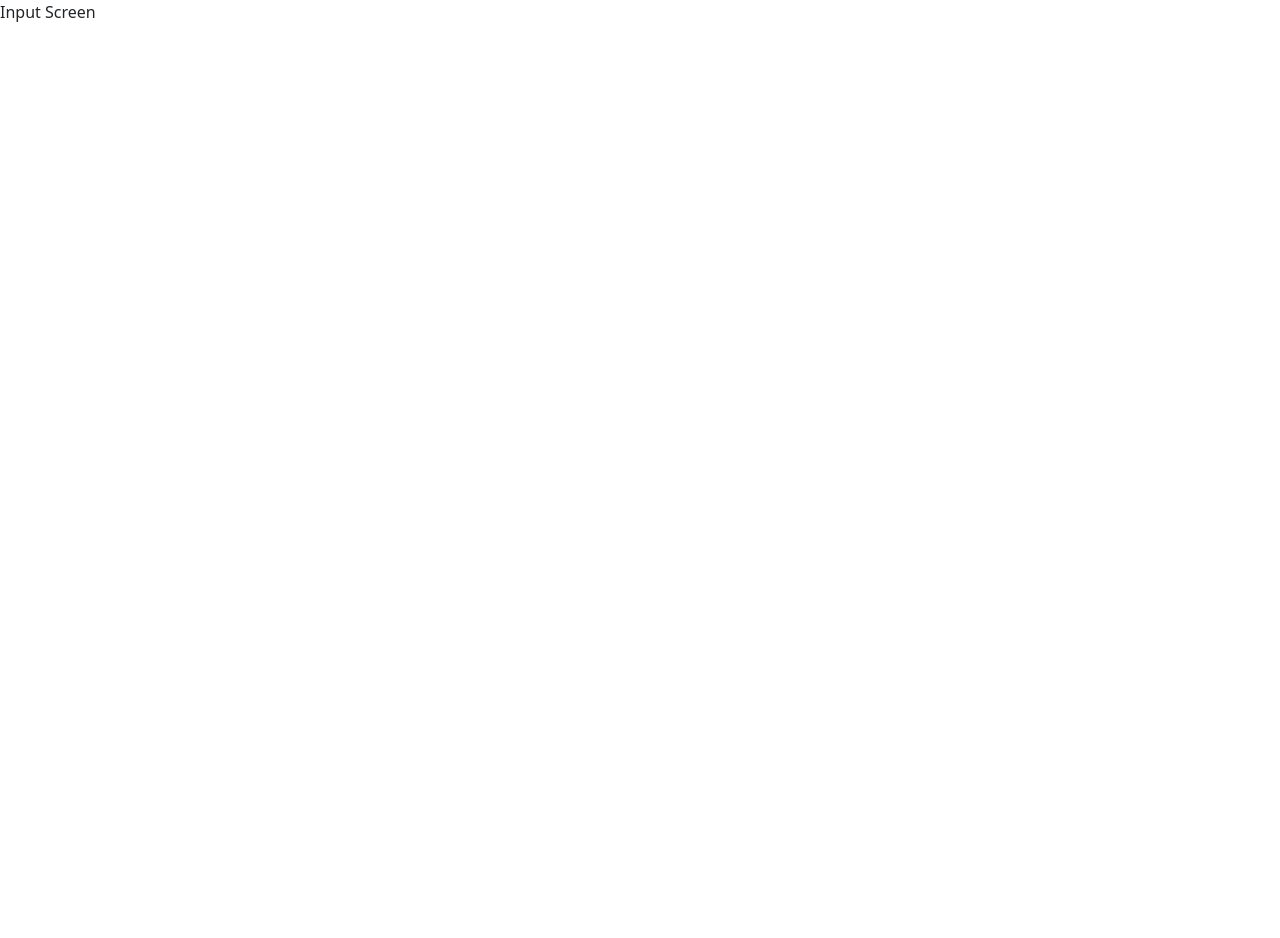
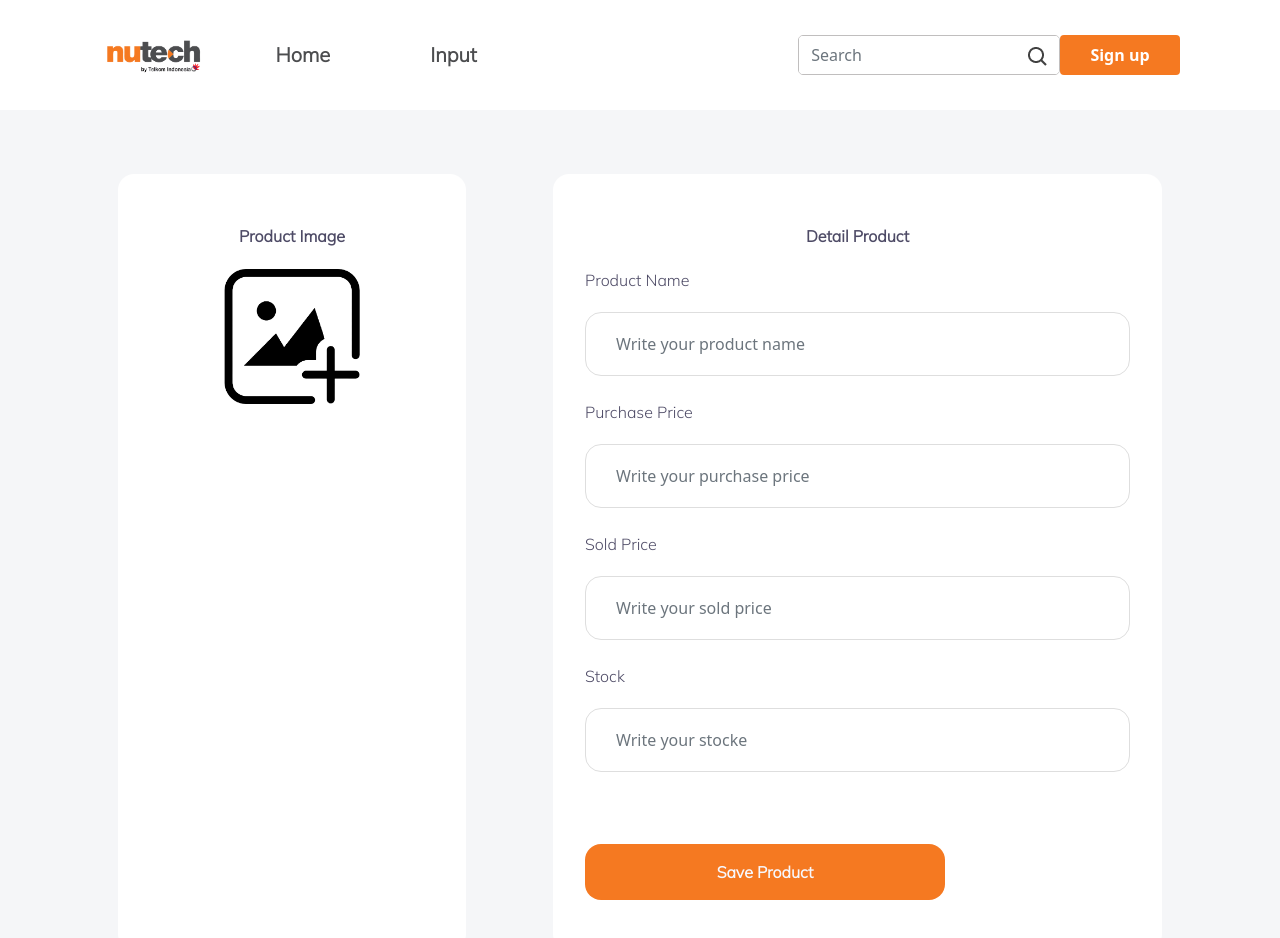
Before and after one commit to Yosef1997/Nutechpp, a React (Create React App) app: page /product in a window 1280 px wide. Shown: the top 938 px of the page. Before the commit the page ends 800 px from the top, so only its background shows below. Built offline with nearby package versions, Linux system fonts and the light colour scheme; no server answers.

Commit message:
create input pages

```diff
--- a/src/components/Input/index.js
+++ b/src/components/Input/index.js
@@ -1,5 +1,5 @@
 import React, { Component } from 'react'
-import './Input.css'
+import './input.css'
 import { Form } from 'react-bootstrap'
 
 export default class index extends Component {
--- /dev/null
+++ b/src/components/PostData/index.js
@@ -0,0 +1,203 @@
+import React, { Component } from 'react'
+import './postdata.css'
+import ImgIcon from '../../assets/uploadimage.png'
+import { Container, Row, Col, Button } from 'react-bootstrap'
+import { Formik } from 'formik'
+import Input from '../Input'
+
+export default class index extends Component {
+  state = {
+    isLoading: false,
+    message: '',
+    isMessage: false,
+    selectedFile: false
+  }
+
+  dataValidation = (values) => {
+    const errors = {}
+    const { productName, buyPrice, soldPrice, stock } = values
+    if (productName.length < 3) {
+      errors.productName = 'First name minimum 3 characters'
+    } else if (!productName) {
+      errors.productName = 'Product Name required'
+    } else if (!/^\d+$/.test(buyPrice)) {
+      errors.buyPrice = 'Buy Price should be number'
+    } else if (!buyPrice) {
+      errors.buyPrice = 'Buy price required'
+    } else if (!/^\d+$/.test(soldPrice)) {
+      errors.soldPrice = 'Sold price should be number'
+    } else if (!soldPrice) {
+      errors.soldPrice = 'Sold price required'
+    } else if (!/^\d+$/.test(stock)) {
+      errors.stock = 'Stock should be number'
+    } else if (!stock) {
+      errors.stock = 'Stock required'
+    }
+    return errors
+  }
+
+
+  uploadPicture = async (value) => {
+    this.setState({ isLoading: true })
+    const FILE_SIZE = 500 * 1024
+    const SUPPORTED_FORMATS = [
+      'image/jpg',
+      'image/jpeg',
+      'image/gif',
+      'image/png'
+    ]
+    const { token, user } = this.props.auth
+    if (SUPPORTED_FORMATS.indexOf(value.type) === -1) {
+      setTimeout(() => {
+        this.setState({ isLoading: false, message: 'File not compatibel' })
+      }, 2000)
+    } else if (FILE_SIZE < value.size) {
+      setTimeout(() => {
+        this.setState({ isLoading: false, message: 'File to large' })
+      }, 2000)
+    } else {
+      await this.props.updateUser(token, { id: user.id, picture: (value) })
+      setTimeout(() => {
+        this.setState({ isLoading: false, message: 'Update profile succsefully', selectedFile: true })
+      }, 2000)
+    }
+    setTimeout(() => {
+      this.setState({ message: '', selectedFile: false })
+    }, 6000)
+  }
+
+  deletePicture = async () => {
+    this.setState({ isLoading: true })
+    const { token } = this.props.auth
+    await this.props.deletePicture(token, { id: this.props.auth.user.id })
+    setTimeout(() => {
+      this.setState({ isLoading: false, message: 'Delete picture profile successfully' })
+    }, 2000)
+    setTimeout(() => {
+      this.setState({ message: '', selectedFile: false })
+    }, 5000)
+  }
+
+  async postProduct(values) {
+    const { token } = this.props.auth
+    const { user } = this.props.auth
+    this.props.updateUser(token, {
+      id: user.id,
+      firstName: values.firstName,
+      lastName: values.lastName,
+      email: values.email,
+      phoneNumber: values.phoneNumber,
+      password: values.newPassword
+    })
+    setTimeout(() => {
+      this.setState({ isLoading: false, isMessage: true })
+    }, 1000)
+    setTimeout(() => {
+      this.setState({ isMessage: false })
+    }, 5000)
+  }
+
+  render() {
+    // const { isLoading, message, isMessage, selectedFile } = this.state
+    return (
+      <Container fluid className='postDataContainer'>
+        <Row>
+          <Col lg={4} className='postDataForm'>
+            <div className='profileCardText1'>Product Image</div>
+            <input
+              style={{ display: 'none' }}
+              type='file'
+              onChange={(event) => this.uploadPicture(event.target.files[0])}
+              ref={fileInput => this.fileInput = fileInput}
+            />
+            <div onClick={() => this.fileInput.click()} className='profileCardBtn'>
+              {/* {user.picture === null
+                ? <img src={Profil} className='profileCardImg' />
+                : <img src={`${URL}/upload/profile/${user.picture}`} className='profileCardImg' />
+              } */}
+              <img src={ImgIcon} alt='...' className='profileCardImg' />
+            </div>
+            {/* {isLoading
+              ? (<div className='d-flex flex-row justify-content-center mt-3'>
+                <Spinner animation="grow" size="md" variant="success" />
+              </div>
+                )
+              : (null)}
+            {user.picture !== null && !isLoading && message === '' ? <div onClick={this.deletePicture} className='profilCardDeleteBtn'>Delete Picture</div> : <div>Click icon for upload image</div>}
+            {message !== '' && selectedFile ? <div className='textSuccess text-center'>{message}</div> : <div className='textError text-center'>{message}</div>} */}
+          </Col>
+          <Col></Col>
+          <Col lg={7} className='postDataForm'>
+            <div className='profileCardText1'>Detail Product</div>
+            <Formik
+              initialValues={{
+                productName: '',
+                buyPrice: '',
+                soldPrice: '',
+                stock: '',
+              }}
+              validate={(values) => this.dataValidation(values)}
+              onSubmit={(values, { resetForm }) => {
+                this.setState({ isLoading: true })
+                this.postProduct(values)
+                setTimeout(() => {
+                  resetForm()
+                }, 500)
+              }}
+            >
+              {({ values, errors, handleChange, handleBlur, handleSubmit }) => (
+                <>
+                  <div className='mb-4'>
+                    <Input
+                      label='Product Name'
+                      type='text'
+                      value={values.productName}
+                      onChange={handleChange('productName')}
+                      onBlur={handleBlur('productName')}
+                      placeholder='Write your product name' />
+                    {errors.productName ? (<div className='textError'>{errors.productName}</div>) : (null)}
+                  </div>
+                  <div className='mb-4'>
+                    <Input
+                      label='Purchase Price'
+                      type='text'
+                      value={values.buyPrice}
+                      onChange={handleChange('buyPrice')}
+                      onBlur={handleBlur('buyPrice')}
+                      placeholder='Write your purchase price' />
+                    {errors.buyPrice ? (<div className='textError'>{errors.buyPrice}</div>) : (null)}
+                  </div>
+                  <div className='mb-4'>
+                    <Input
+                      label='Sold Price'
+                      type='text'
+                      value={values.soldPrice}
+                      onChange={handleChange('soldPrice')}
+                      onBlur={handleBlur('soldPrice')}
+                      placeholder='Write your sold price' />
+                    {errors.soldPrice ? (<div className='textError'>{errors.soldPrice}</div>) : (null)}
+                  </div>
+                  <div className='mb-4'>
+                    <Input
+                      label='Stock'
+                      type='text'
+                      value={values.stock}
+                      onChange={handleChange('stock')}
+                      onBlur={handleBlur('stock')}
+                      placeholder='Write your stocke' />
+                    {errors.stock ? (<div className='textError'>{errors.stock}</div>) : (null)}
+                  </div>
+                  <div>
+                    {/* <Button variant='secondary' disabled className="ProfileInputBtn">Save Product</Button> */}
+                    <Button variant='outline-light' onClick={handleSubmit} className="ProfileInputBtn">Save Product</Button>
+                  </div>
+                </>
+              )}
+
+            </Formik>
+          </Col>
+        </Row>
+      </Container>
+    )
+  }
+}
--- /dev/null
+++ b/src/components/PostData/postdata.css
@@ -0,0 +1,96 @@
+@import url('https://fonts.googleapis.com/css2?family=Mulish:wght@300&display=swap');
+
+.postDataContainer {
+  background-color: #F5F6F8;
+  padding: 64px 130px;
+}
+
+.profileCardText1 {
+  color: #4E4B66;
+  font-family: 'Mulish',sans-serif;
+  font-style: normal;
+  font-weight: bold;
+  text-align: center;
+  margin-bottom: 20px;
+  font-size: 16px;
+}
+
+
+.postDataForm {
+  background-color: white;
+  border-radius: 16px;
+  padding: 50px 32px;
+}
+
+.profileCardImg {
+  width: 136px;
+  height: 136px;
+  border-radius: 16px;
+  object-fit: cover;
+}
+
+.profileCardBtn {
+  cursor: pointer;
+  margin: 0px auto 0px;
+  width: 136px;
+  height: 136px;
+  border-radius: 136px;
+}
+
+.profileCardBtn:active {
+  filter: drop-shadow(0px 8px 16px rgba(73, 83, 99, 0.24));
+  box-shadow: 10px rgba(7, 6, 6, 0.08);
+}
+
+.profilCardDeleteBtn {
+  color: red;
+  font-family: 'Mulish',sans-serif;
+  font-style: normal;
+  font-weight: normal;
+  font-size: 11px;
+  margin-top: 10px;
+  text-align: center;
+  cursor: pointer;
+}
+
+.textError {
+  color: red;
+  font-family: 'Mulish',sans-serif;
+  font-style: normal;
+  font-weight: normal;
+  font-size: 11px;
+  margin-top: 10px;
+}
+
+.textSuccess {
+  color: green;
+  font-family: 'Mulish',sans-serif;
+  font-style: normal;
+  font-weight: normal;
+  font-size: 11px;
+  margin-top: 10px;
+}
+
+.ProfileInputBtn {
+  background-color: #f57921;
+  border-radius: 16px;
+  color: #F7F7FC;
+  font-family: 'Mulish',sans-serif  ;
+  font-style: normal;
+  font-weight: bold;
+  font-size: 16px;
+  border: none;
+  margin-top: 48px;
+  width: 360px;
+  height: 56px;
+}
+
+
+@media only screen and (max-width: 992px) {
+  .postDataContainer {
+    padding: 40px 24px;
+  }
+  .postDataFormImg {
+    padding: 30px 16px;
+  }
+}
--- a/src/components/home/home.css
+++ b/src/components/home/home.css
@@ -137,4 +137,9 @@
   margin-top: 50px;
 }
 
-@media only screen and (max-width: 992px) {}
+@media only screen and (max-width: 992px) {
+  .viewAll {
+    background-color: #F5F6F8;
+    padding: 40px 24px;
+  }
+}
--- a/src/pages/home.js
+++ b/src/pages/home.js
@@ -7,7 +7,6 @@ function home() {
     <div>
       <Navbar />
       <Body />
-      Home Screen
     </div>
   )
 }
--- a/src/pages/input.js
+++ b/src/pages/input.js
@@ -1,9 +1,12 @@
 import React from 'react'
+import Navbar from '../components/Navbar'
+import Body from '../components/PostData'
 
 function input() {
   return (
     <div>
-      Input Screen
+      <Navbar />
+      <Body />
     </div>
   )
 }
```
Also changed, not shown: src/assets/uploadimage.png (added), src/components/ProductCard/card.css (deleted), src/components/ProductCard/index.js (deleted).
